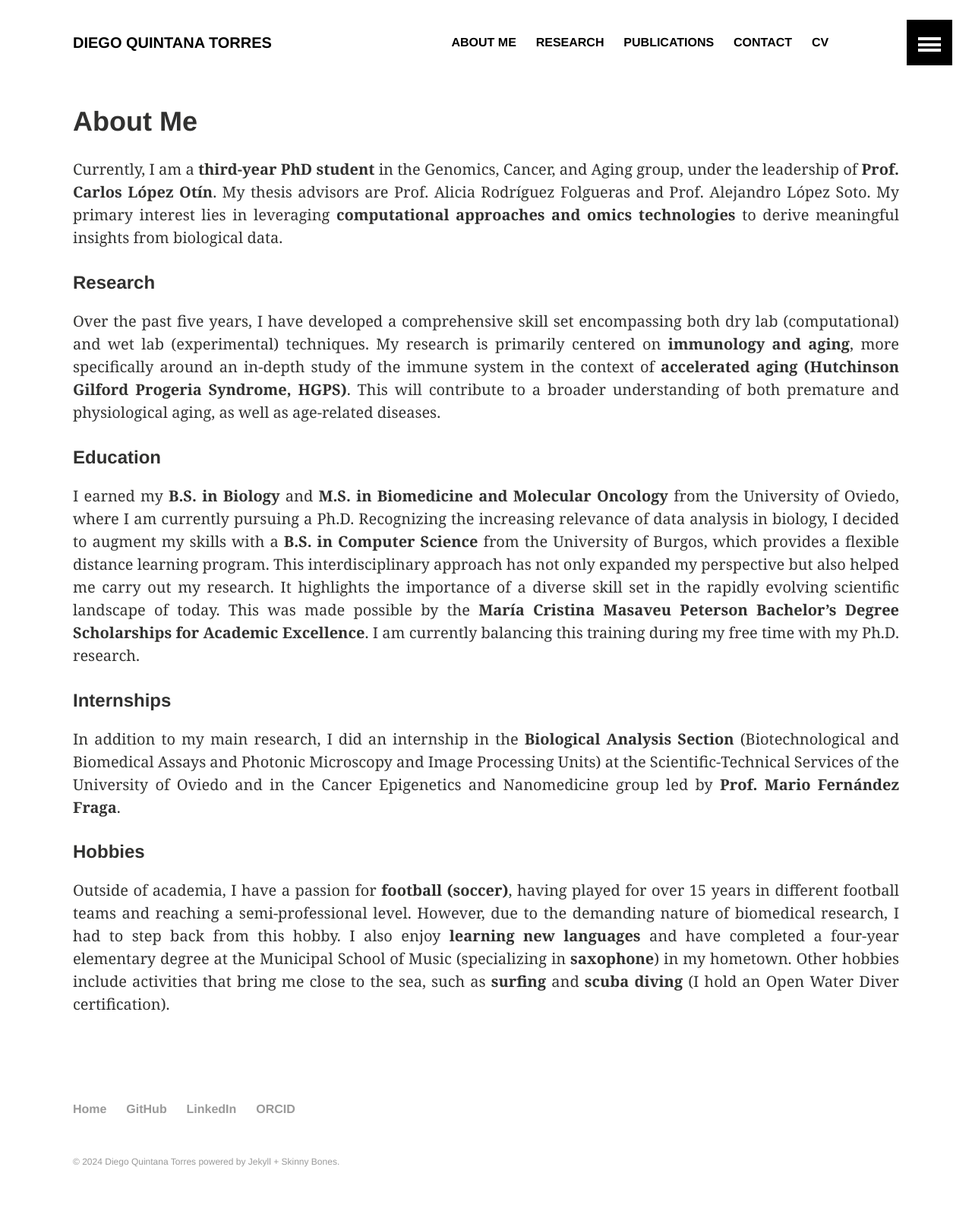
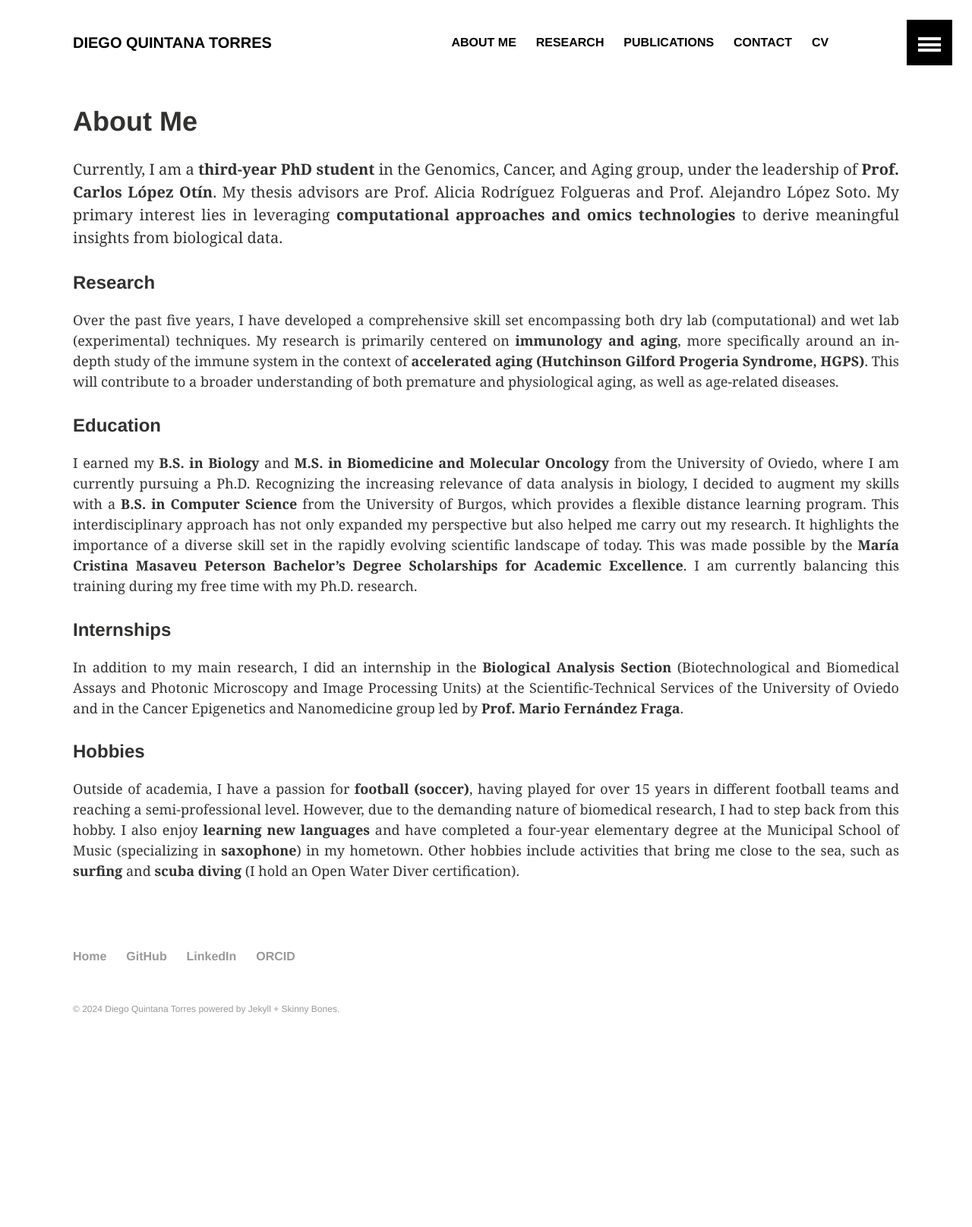
Before and after one commit to dquintanatorres/dquintanatorres.github.io, a Jekyll site: the page built from about.md, in a window 1280 px wide. Shown: the whole page at 76% size. Built offline with Jekyll 4.4.1, drawn with Linux system fonts in a browser that asks for light colours; after the commit the page ends 1414 px from its top, so only the background shows below that.

Commit message:
Changed font size in 'About Me' section

```diff
--- a/about.md
+++ b/about.md
@@ -9,16 +9,24 @@ Currently, I am a **third-year PhD student** in the Genomics, Cancer, and Aging
 
 #### Research
 
-Over the past five years, I have developed a comprehensive skill set encompassing both dry lab (computational) and wet lab (experimental) techniques. My research is primarily centered on **immunology and aging**, more specifically around an in-depth study of the immune system in the context of **accelerated aging (Hutchinson Gilford Progeria Syndrome, HGPS)**. This will contribute to a broader understanding of both premature and physiological aging, as well as age-related diseases.
+<div style="text-align: justify;font-size: 18px;">
+Over the past five years, I have developed a comprehensive skill set encompassing both dry lab (computational) and wet lab (experimental) techniques. My research is primarily centered on <b>immunology and aging</b>, more specifically around an in-depth study of the immune system in the context of <b>accelerated aging (Hutchinson Gilford Progeria Syndrome, HGPS)</b>. This will contribute to a broader understanding of both premature and physiological aging, as well as age-related diseases.
+</div>
 
 #### Education
 
-I earned my **B.S. in Biology** and **M.S. in Biomedicine and Molecular Oncology** from the University of Oviedo, where I am currently pursuing a Ph.D. Recognizing the increasing relevance of data analysis in biology, I decided to augment my skills with a **B.S. in Computer Science** from the University of Burgos, which provides a flexible distance learning program. This interdisciplinary approach has not only expanded my perspective but also helped me carry out my research. It highlights the importance of a diverse skill set in the rapidly evolving scientific landscape of today. This was made possible by the **María Cristina Masaveu Peterson Bachelor’s Degree Scholarships for Academic Excellence**. I am currently balancing this training during my free time with my Ph.D. research.
+<div style="text-align: justify;font-size: 18px;">
+I earned my <b>B.S. in Biology</b> and <b>M.S. in Biomedicine and Molecular Oncology</b> from the University of Oviedo, where I am currently pursuing a Ph.D. Recognizing the increasing relevance of data analysis in biology, I decided to augment my skills with a <b>B.S. in Computer Science</b> from the University of Burgos, which provides a flexible distance learning program. This interdisciplinary approach has not only expanded my perspective but also helped me carry out my research. It highlights the importance of a diverse skill set in the rapidly evolving scientific landscape of today. This was made possible by the <b>María Cristina Masaveu Peterson Bachelor’s Degree Scholarships for Academic Excellence</b>. I am currently balancing this training during my free time with my Ph.D. research.
+</div>
 
 #### Internships
 
-In addition to my main research, I did an internship in the **Biological Analysis Section** (Biotechnological and Biomedical Assays and Photonic Microscopy and Image Processing Units) at the Scientific-Technical Services of the University of Oviedo and in the Cancer Epigenetics and Nanomedicine group led by **Prof. Mario Fernández Fraga**.
+<div style="text-align: justify;font-size: 18px;">
+In addition to my main research, I did an internship in the <b>Biological Analysis Section</b> (Biotechnological and Biomedical Assays and Photonic Microscopy and Image Processing Units) at the Scientific-Technical Services of the University of Oviedo and in the Cancer Epigenetics and Nanomedicine group led by <b>Prof. Mario Fernández Fraga</b>.
+</div>
 
 #### Hobbies
 
-Outside of academia, I have a passion for **football (soccer)**, having played for over 15 years in different football teams and reaching a semi-professional level. However, due to the demanding nature of biomedical research, I had to step back from this hobby. I also enjoy **learning new languages** and have completed a four-year elementary degree at the Municipal School of Music (specializing in **saxophone**) in my hometown. Other hobbies include activities that bring me close to the sea, such as **surfing** and **scuba diving** (I hold an Open Water Diver certification).
+<div style="text-align: justify;font-size: 18px;">
+Outside of academia, I have a passion for <b>football (soccer)</b>, having played for over 15 years in different football teams and reaching a semi-professional level. However, due to the demanding nature of biomedical research, I had to step back from this hobby. I also enjoy <b>learning new languages</b> and have completed a four-year elementary degree at the Municipal School of Music (specializing in <b>saxophone</b>) in my hometown. Other hobbies include activities that bring me close to the sea, such as <b>surfing</b> and <b>scuba diving</b> (I hold an Open Water Diver certification).
+</div>
```
